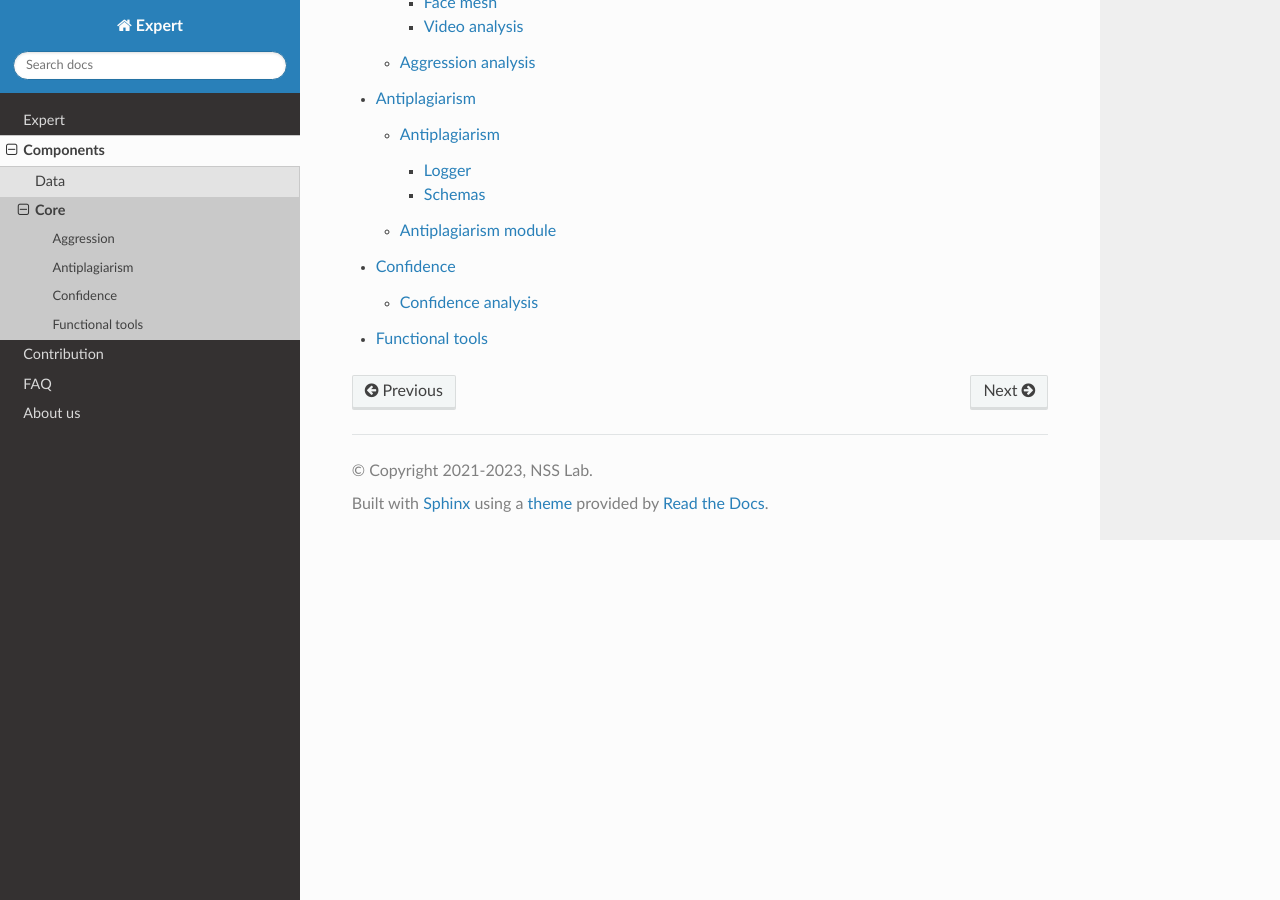
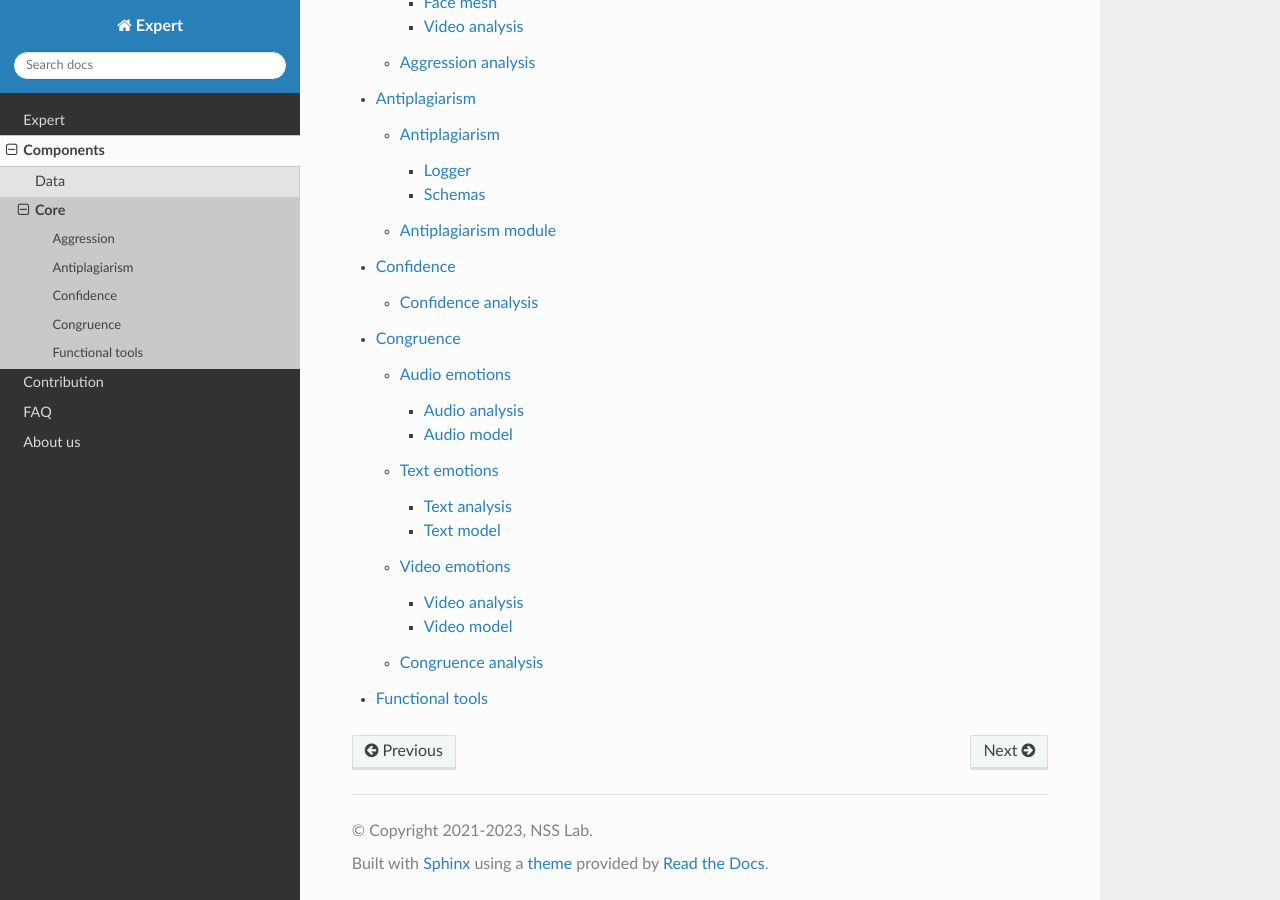
Before and after one commit to expertspec/expert, a Sphinx documentation site: the page built from docs/source/components/core/index.rst, in a window 1280 px wide and 900 px high, scrolled down 529 px. Built offline with Sphinx 7.4.7 and the Read the Docs theme 2.0.0, drawn with Linux system fonts in a browser that asks for light colours.

Commit message:
added congruence module

```diff
--- /dev/null
+++ b/docs/source/components/core/congruence/audio_emotions/audio_analysis.rst
@@ -0,0 +1,5 @@
+Audio analysis
+==============
+.. automodule:: expert.core.congruence.audio_emotions.audio_analysis
+   :members:
+   :no-undoc-members:
--- /dev/null
+++ b/docs/source/components/core/congruence/audio_emotions/audio_model.rst
@@ -0,0 +1,5 @@
+Audio model
+===========
+.. automodule:: expert.core.congruence.audio_emotions.audio_model
+   :members:
+   :no-undoc-members:
--- /dev/null
+++ b/docs/source/components/core/congruence/audio_emotions/index.rst
@@ -0,0 +1,11 @@
+Audio emotions
+==============
+
+**That is about Audio emotions submodule in Congruence submodule in Expert**
+
+.. toctree::
+   :glob:
+   :maxdepth: 5
+
+   audio_analysis
+   audio_model
--- /dev/null
+++ b/docs/source/components/core/congruence/congruence_analysis.rst
@@ -0,0 +1,5 @@
+Congruence analysis
+===================
+.. automodule:: expert.core.congruence.congruence_analysis
+   :members:
+   :no-undoc-members:
--- /dev/null
+++ b/docs/source/components/core/congruence/text_emotions/index.rst
@@ -0,0 +1,11 @@
+Text emotions
+=============
+
+**That is about Text emotions submodule in Congruence submodule in Expert**
+
+.. toctree::
+   :glob:
+   :maxdepth: 5
+
+   text_analysis
+   text_model
--- /dev/null
+++ b/docs/source/components/core/congruence/text_emotions/text_analysis.rst
@@ -0,0 +1,5 @@
+Text analysis
+==============
+.. automodule:: expert.core.congruence.text_emotions.text_analysis
+   :members:
+   :no-undoc-members:
--- /dev/null
+++ b/docs/source/components/core/congruence/text_emotions/text_model.rst
@@ -0,0 +1,5 @@
+Text model
+==========
+.. automodule:: expert.core.congruence.text_emotions.text_analysis
+   :members:
+   :no-undoc-members:
--- /dev/null
+++ b/docs/source/components/core/congruence/video_emotions/index.rst
@@ -0,0 +1,11 @@
+Video emotions
+==============
+
+**That is about Video emotions submodule in Congruence submodule in Expert**
+
+.. toctree::
+   :glob:
+   :maxdepth: 5
+
+   video_analysis
+   video_model
--- /dev/null
+++ b/docs/source/components/core/congruence/video_emotions/video_analysis.rst
@@ -0,0 +1,5 @@
+Video analysis
+===============
+.. automodule:: expert.core.congruence.video_emotions.video_analysis
+   :members:
+   :no-undoc-members:
--- /dev/null
+++ b/docs/source/components/core/congruence/video_emotions/video_model.rst
@@ -0,0 +1,5 @@
+Video model
+===========
+.. automodule:: expert.core.congruence.video_emotions.video_model
+   :members:
+   :no-undoc-members:
--- a/docs/source/components/core/index.rst
+++ b/docs/source/components/core/index.rst
@@ -10,4 +10,5 @@ Core
    aggression/index.rst
    antiplagiarism/index.rst
    confidence/index.rst
+   congruence/index.rst
    functional_tools.rst
```
Also changed, not shown: docs/source/components/core/congruence/index.rst (added, +13 -0 lines).
